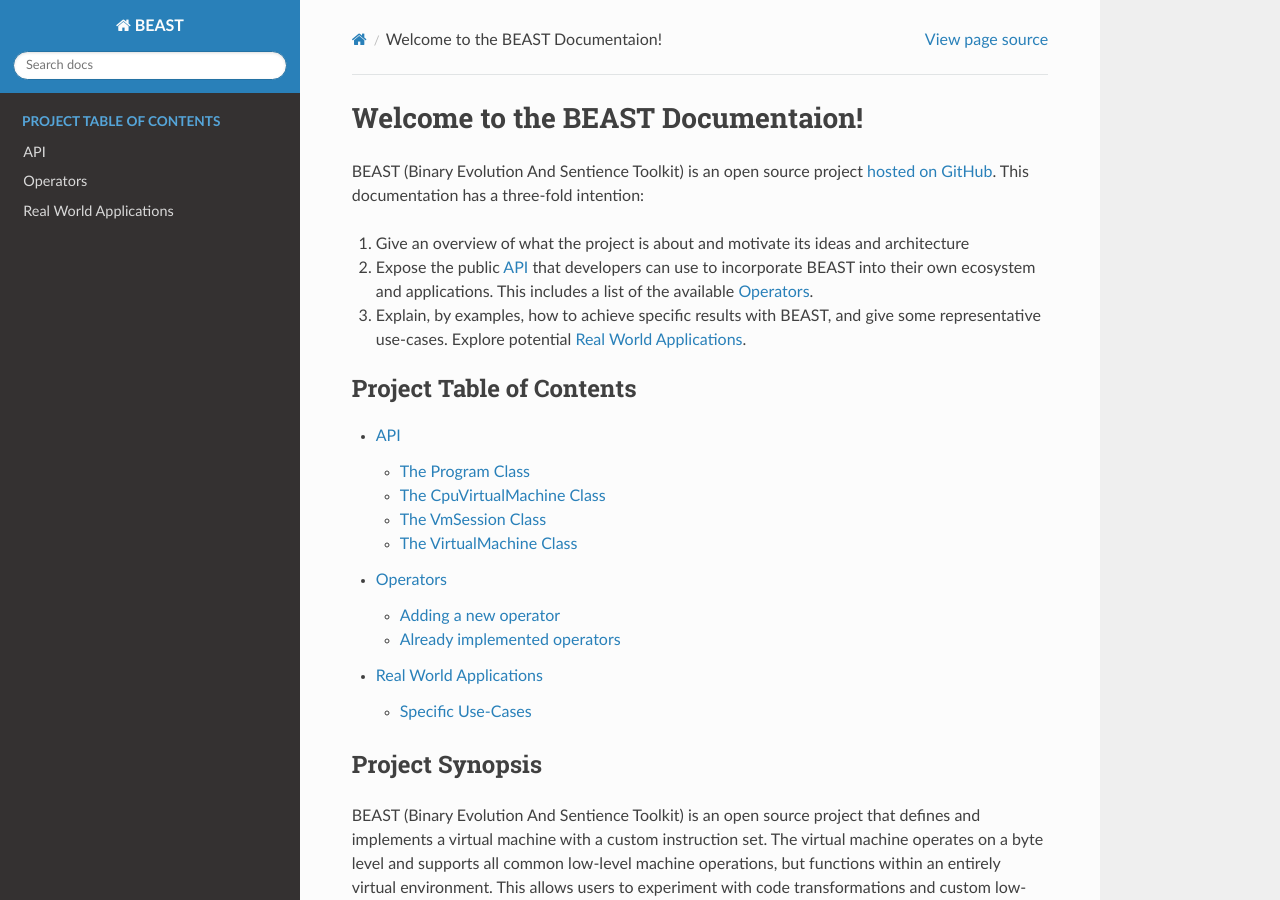
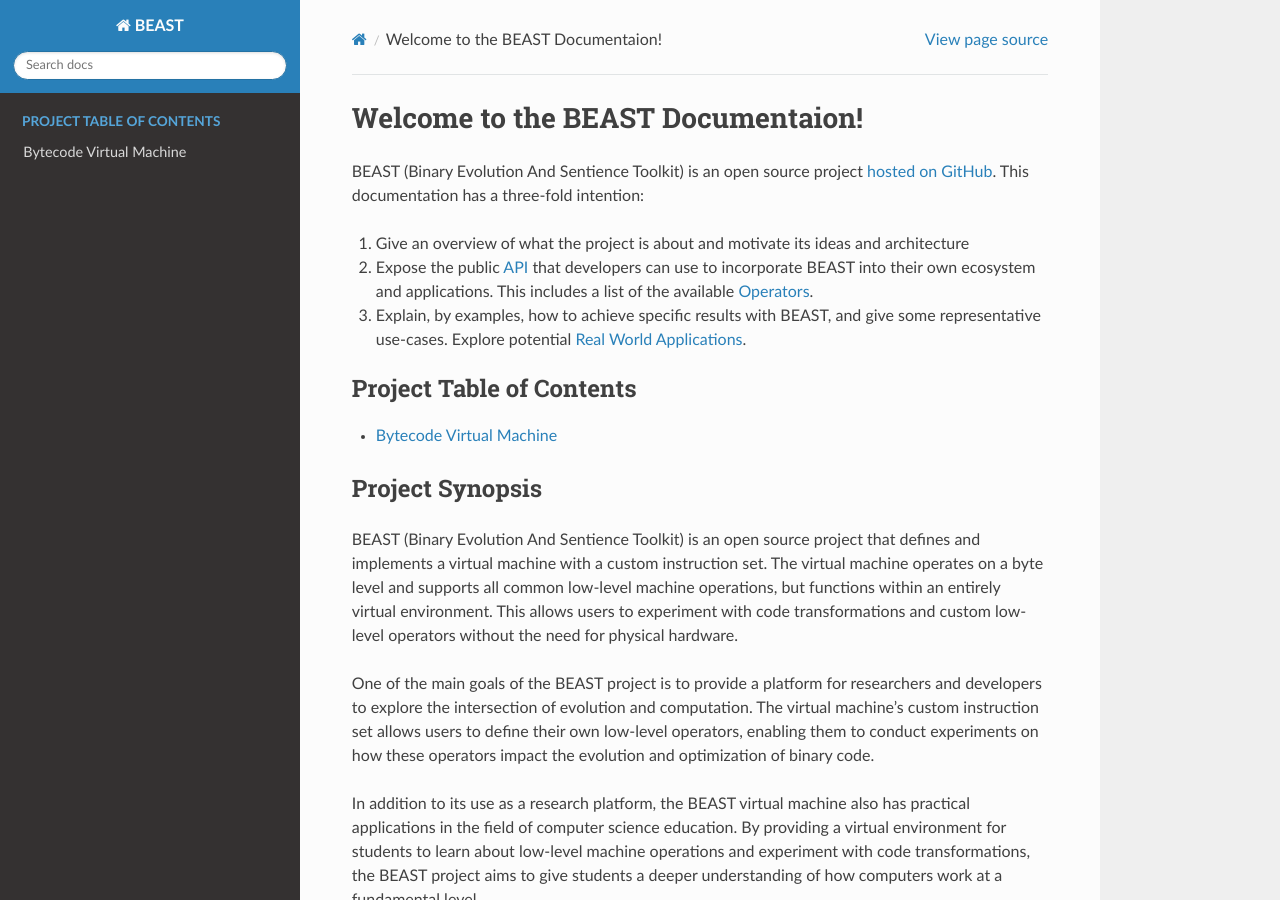
Before and after one commit to dedicate-project/beast, a Sphinx documentation site: the page built from docs/index.rst, in a window 1280 px wide and 900 px high. Built offline with Sphinx 7.4.7 and the Read the Docs theme 2.0.0, drawn with Linux system fonts in a browser that asks for light colours; some of the changed lines change nothing that is shown.

Commit message:
More docs

```diff
--- /dev/null
+++ b/docs/bytecode_virtual_machine.rst
@@ -0,0 +1,32 @@
+Bytecode Virtual Machine
+========================
+
+The foundation of the BEAST framework is a bytecode virtual machine environment. It provides two
+essential elements: A bytecode definition for Turing complete programs, and a parameterizable
+virtual machine that can execute those programs.
+
+.. toctree::
+   :maxdepth: 1
+   :caption: Table of Contents
+
+   api.rst
+   operators.rst
+   real_world_applications.rst
+
+
+Bytecode Programs
+-----------------
+
+The bytecode that is used in BEAST programs is identified by a custom set of operators that each
+execute a well-defined action within a virtualized environment.
+
+The operators supported by BEAST are listed in the :ref:`Operators` document, complete with a
+programming interface.
+
+
+Virtual Machine
+---------------
+
+The virtual machine concept provided within the BEAST environment allows to execute bytecode
+programs. The individual classes and their programming interface used in the virtual machine are
+described in the :ref:`API` document.
--- a/docs/index.rst
+++ b/docs/index.rst
@@ -13,12 +13,10 @@
    use-cases. Explore potential :ref:`Real World Applications`.
 
 .. toctree::
-   :maxdepth: 2
+   :maxdepth: 1
    :caption: Project Table of Contents
 
-   api.rst
-   operators.rst
-   real_world_applications.rst
+   bytecode_virtual_machine.rst
 
 
 Project Synopsis
```
